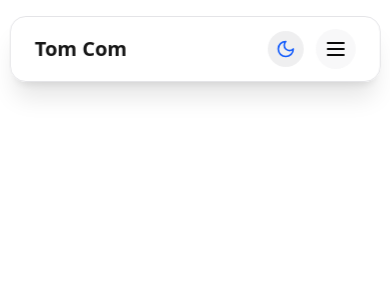
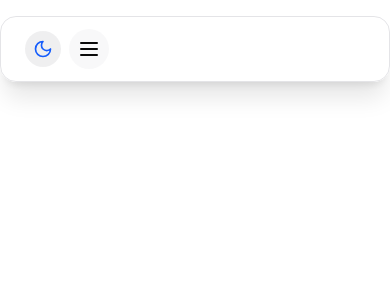
Before and after one commit to 05sanjaykumar/Tom-Com, a Next.js app in the folder web/: page / in a window 390 px wide. Shown: the top 300 px of the page. Built offline with nearby package versions, Linux system fonts and the light colour scheme.

Commit message:
Added My own Custom Navbar

```diff
--- a/web/components/Navbar.tsx
+++ b/web/components/Navbar.tsx
@@ -1,10 +1,11 @@
 'use client';
 
-import { useState, useEffect } from 'react';
+import { useEffect, useState } from 'react';
 import Link from 'next/link';
 import { useTheme } from 'next-themes';
+import { Moon, Sun, Menu, X } from 'lucide-react';
 import { motion, AnimatePresence } from 'framer-motion';
-import { Sun, Moon, Menu, X } from 'lucide-react';
+import { Button } from '@/components/ui/button'; // Make sure path is correct
 
 const navLinks = [
   { href: '/', label: 'Home' },
@@ -21,28 +22,30 @@ export default function Navbar() {
   if (!mounted) return null;
 
   const toggleTheme = () => setTheme(theme === 'dark' ? 'light' : 'dark');
+  const baseLink =
+      'relative text-sm font-medium text-black dark:text-white transition-all duration-200 hover:text-primary after:content-[""] after:absolute after:left-0 after:-bottom-1 after:w-0 after:h-[2px] after:bg-primary after:transition-all after:duration-300 hover:after:w-full';
 
-  const baseLink =
-    'text-sm font-medium transition-colors hover:text-primary text-black dark:text-white';
 
   return (
     <motion.nav
       initial={{ y: -50, opacity: 0 }}
       animate={{ y: 0, opacity: 1 }}
       transition={{ duration: 0.4, ease: 'easeOut' }}
-      className="fixed top-4 left-1/2 -translate-x-1/2 z-50 w-[95%] max-w-5xl
+      className="fixed top-4 left-1/2 -translate-x-1/2 z-50 w-full max-w-5xl
                  bg-white/60 dark:bg-zinc-900/50
                  border border-zinc-200 dark:border-zinc-700
                  backdrop-blur-md rounded-2xl shadow-xl px-6 py-3"
     >
-      <div className="flex justify-between items-center">
+
+
+
+        <div className="hidden md:flex gap-x-6 items-center justify-around">
             {/* Logo */}
             <Link href="/" className="text-xl font-bold text-primary">
             Tom Com
             </Link>
-
             {/* Desktop nav */}
-        <div className="hidden md:flex gap-x-6">
+            <div className='flex justify-around min-w-60'>
                 {navLinks.map(({ href, label }) => (
                     <Link key={href} href={href} className={baseLink}>
                     {label}
@@ -50,9 +53,16 @@ export default function Navbar() {
                 ))}
             </div>
 
-        {/* Right: Theme toggle + menu */}
-        <div className="flex items-center gap-x-3">
-          {/* Theme toggle */}
+            <div className='flex justify-around min-w-72'>
+                {/* Auth Buttons */}
+                <Button asChild variant="ghost">
+                    <Link href="/sign-in">Sign In</Link>
+                </Button>
+                <Button asChild>
+                    <Link href="/log-in">Log In</Link>
+                </Button>
+
+                {/* Theme Toggle */}
                 <button
                     onClick={toggleTheme}
                     className="p-2 rounded-full bg-zinc-200/60 dark:bg-zinc-800/60 hover:bg-zinc-300 dark:hover:bg-zinc-700 transition"
@@ -63,18 +73,31 @@ export default function Navbar() {
                         <Moon className="h-5 w-5 text-blue-600" />
                     )}
                 </button>
+            </div>
+        </div>
 
             {/* Mobile menu toggle */}
+            <div className="md:hidden flex items-center gap-x-2">
+                <button
+                    onClick={toggleTheme}
+                    className="p-2 rounded-full bg-zinc-200/60 dark:bg-zinc-800/60 hover:bg-zinc-300 dark:hover:bg-zinc-700 transition"
+                >
+                    {theme === 'dark' ? (
+                    <Sun className="h-5 w-5 text-yellow-400" />
+                    ) : (
+                    <Moon className="h-5 w-5 text-blue-600" />
+                    )}
+                </button>
                 <button
                     onClick={() => setMenuOpen(!menuOpen)}
-            className="md:hidden p-2 rounded-full bg-zinc-100/60 dark:bg-zinc-800/60"
+                    className="p-2 rounded-full bg-zinc-100/60 dark:bg-zinc-800/60"
                 >
                     {menuOpen ? <X className="w-6 h-6" /> : <Menu className="w-6 h-6" />}
                 </button>
             </div>
-      </div>
 
-      {/* Mobile menu */}
+
+      {/* Mobile Menu */}
       <AnimatePresence>
         {menuOpen && (
           <motion.div
@@ -94,6 +117,24 @@ export default function Navbar() {
                 {label}
               </Link>
             ))}
+
+            <hr className="border-zinc-300 dark:border-zinc-700 my-2" />
+
+            <Button
+              variant="ghost"
+              className="w-full justify-start"
+              asChild
+              onClick={() => setMenuOpen(false)}
+            >
+              <Link href="/sign-in">Sign In</Link>
+            </Button>
+            <Button
+              className="w-full justify-start"
+              asChild
+              onClick={() => setMenuOpen(false)}
+            >
+              <Link href="/log-in">Log In</Link>
+            </Button>
           </motion.div>
         )}
       </AnimatePresence>
```
Lines whose indentation alone changed are shown as unchanged.
